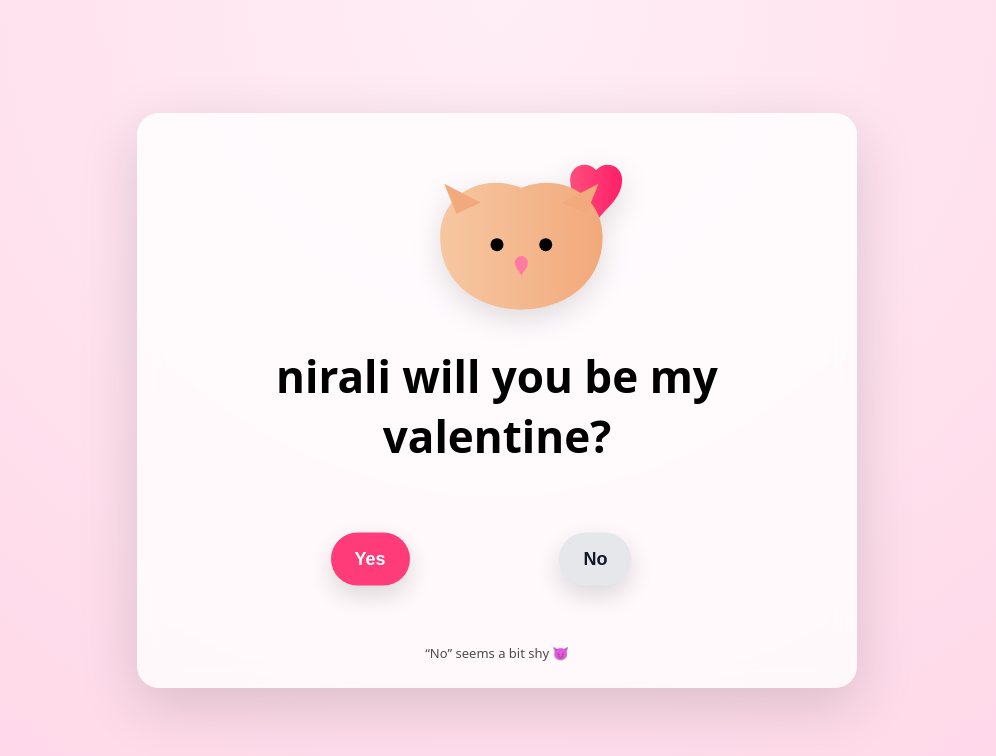
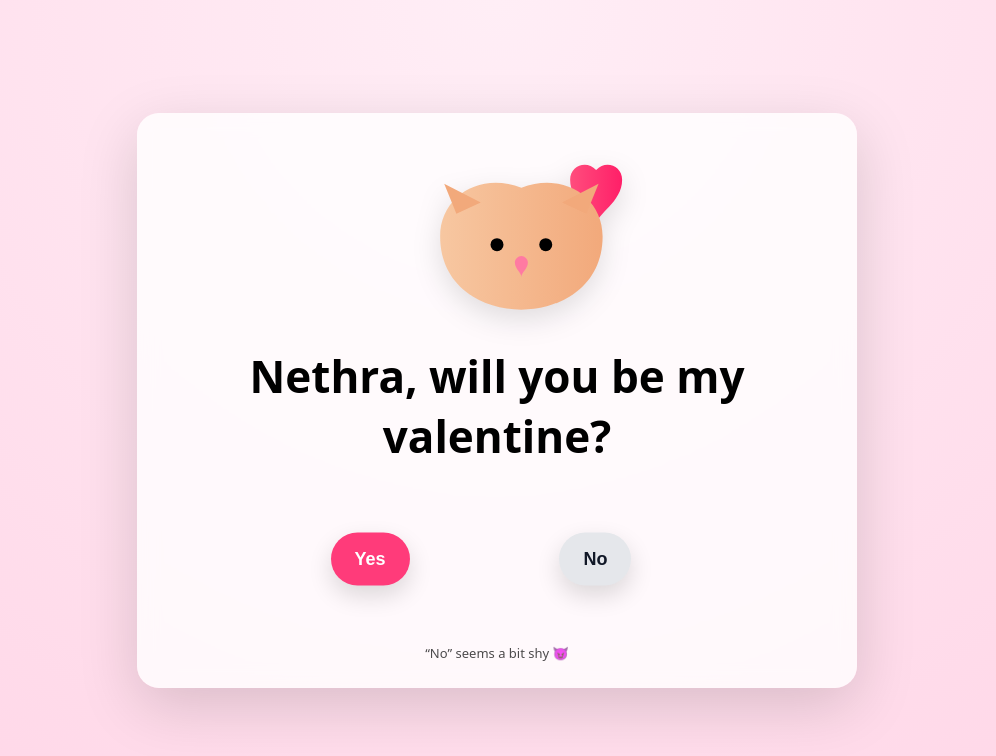
Before and after one commit to nanductct-oss/test1, a plain HTML site: page index.html in a window 1280 px wide. Shown: the whole page, without its empty margins (143-1139 px from the left). Drawn offline with nearby package versions, Linux system fonts and the light colour scheme.

Commit message:
Add files via upload

```diff
--- a/index.html
+++ b/index.html
@@ -171,7 +171,7 @@
             fill="#ff7aa2"/>
     </svg>
 
-    <h1>nirali will you be my valentine?</h1>
+    <h1>Nethra, will you be my valentine?</h1>
 
     <section class="button-zone" id="zone">
       <button id="yesBtn">Yes</button>
```
